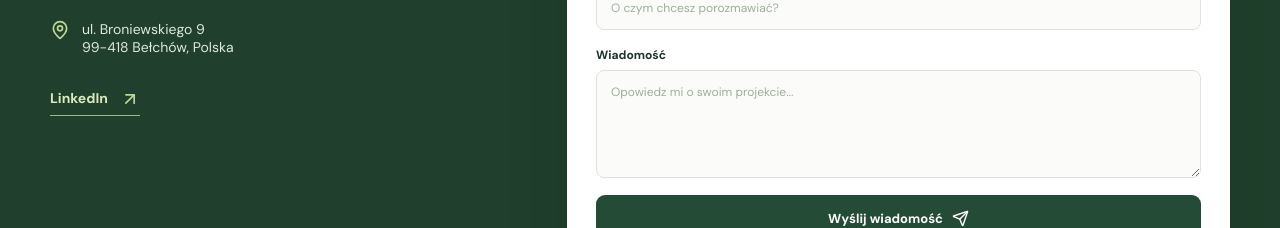
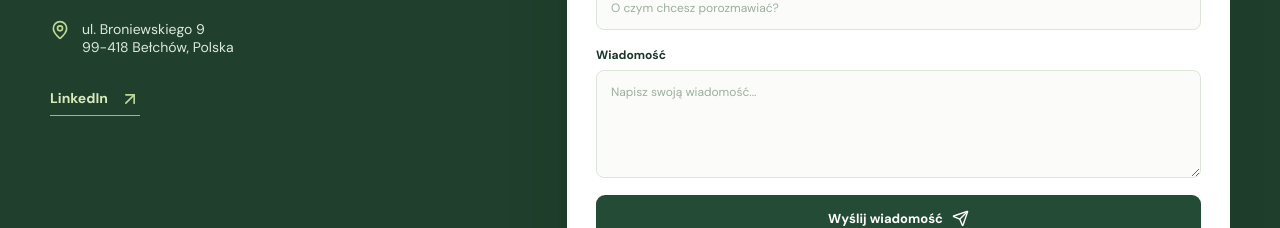
Before and after one commit to mgcodesolutionsmichalgajewski/portfolio, a React (Vite) app: page / in a window 1280 px wide. Shown: the part 5016-5244 px from the top of the page. Built offline with nearby package versions, Linux system fonts and the light colour scheme.

Commit message:
Use neutral contact message placeholder

```diff
--- a/src/components/Contact.tsx
+++ b/src/components/Contact.tsx
@@ -109,12 +109,7 @@ export default function Contact() {
             </label>
             <label>
               Wiadomość
-              <textarea
-                name="message"
-                rows={5}
-                placeholder="Opowiedz mi o swoim projekcie..."
-                required
-              />
+              <textarea name="message" rows={5} placeholder="Napisz swoją wiadomość..." required />
             </label>
             <button className="btn primary" type="submit" disabled={sendStatus === 'sending'}>
               {sendStatus === 'sending' ? 'Wysyłanie…' : 'Wyślij wiadomość'} <Send size={17} />
```
